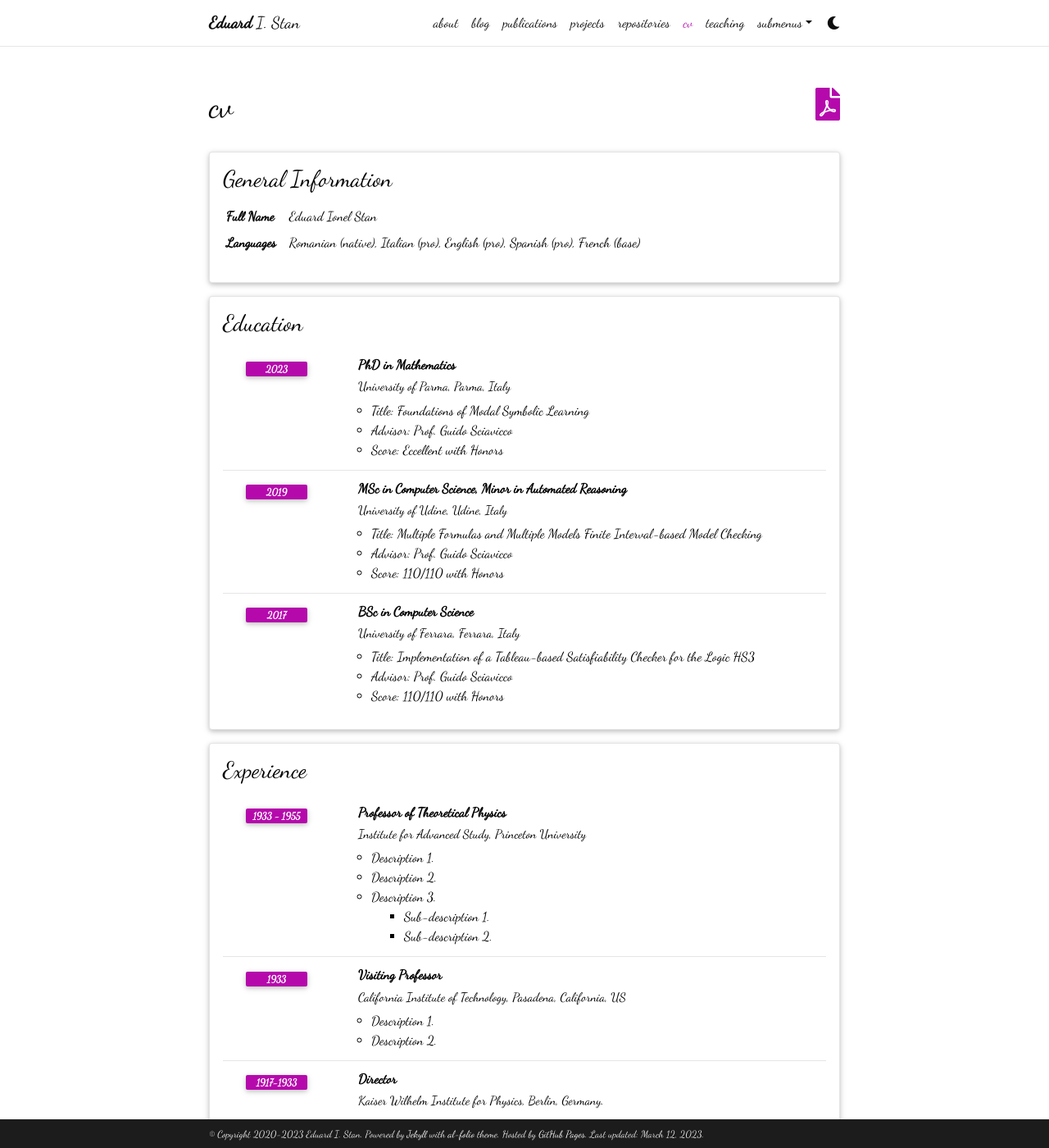
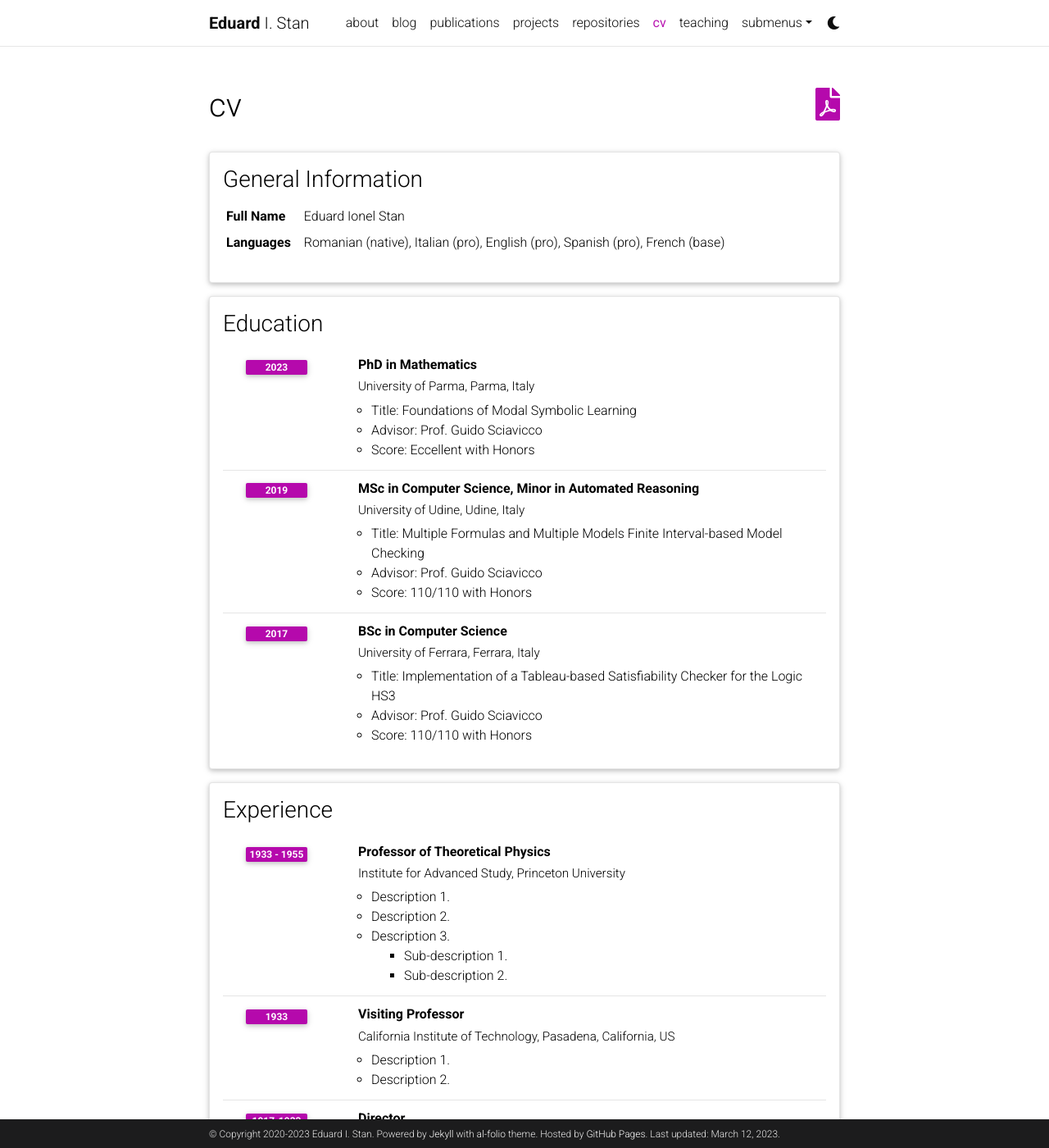
Before and after one commit to eduardstan/eduardstan.github.io, a Jekyll site: the page built from _pages/cv.md, in a window 1280 px wide and 1400 px high. Shown: the whole window at 82% size. Built offline with Jekyll 4.4.1, drawn with Linux system fonts in a browser that asks for light colours; full-size pictures stand in for the smaller copies a plugin makes; comment, search, counter and statistics services are not loaded; a style sheet for code colours, icons or effects is not loaded.

Commit message:
Changed font family to Roboto

```diff
--- a/_includes/head.html
+++ b/_includes/head.html
@@ -8,10 +8,7 @@
     <!-- Fonts & Icons -->
     <link rel="stylesheet" href="https://cdn.jsdelivr.net/npm/@fortawesome/fontawesome-free@{{ site.fontawesome.version }}/css/all.min.css" integrity="{{ site.fontawesome.integrity }}" crossorigin="anonymous">
     <link rel="stylesheet" href="https://cdn.jsdelivr.net/npm/academicons@{{ site.academicons.version }}/css/academicons.min.css" integrity="{{ site.academicons.integrity }}" crossorigin="anonymous">
-    <!-- <link rel="stylesheet" type="text/css" href="https://fonts.googleapis.com/css?family=Roboto:300,400,500,700|Roboto+Slab:100,300,400,500,700|Material+Icons"> -->
-    <link rel="preconnect" href="https://fonts.googleapis.com">
-    <link rel="preconnect" href="https://fonts.gstatic.com" crossorigin>
-    <link href="https://fonts.googleapis.com/css2?family=Dancing+Script&display=swap" rel="stylesheet">
+    <link rel="stylesheet" type="text/css" href="https://fonts.googleapis.com/css?family=Roboto:300,400,500,700|Roboto+Slab:100,300,400,500,700|Material+Icons">
 
     <!-- Code Syntax Highlighting -->
     <link rel="stylesheet" href="https://cdn.jsdelivr.net/gh/jwarby/jekyll-pygments-themes@master/{{ site.highlight_theme_light | append: '.css' }}" media="" id="highlight_theme_light" />
--- a/_sass/_base.scss
+++ b/_sass/_base.scss
@@ -6,7 +6,6 @@
 
 p, h1, h2, h3, h4, h5, h6, em, div, li, span, strong {
   color: var(--global-text-color);
-  font-family: 'Dancing Script', cursive;
 }
 
 hr {
```
